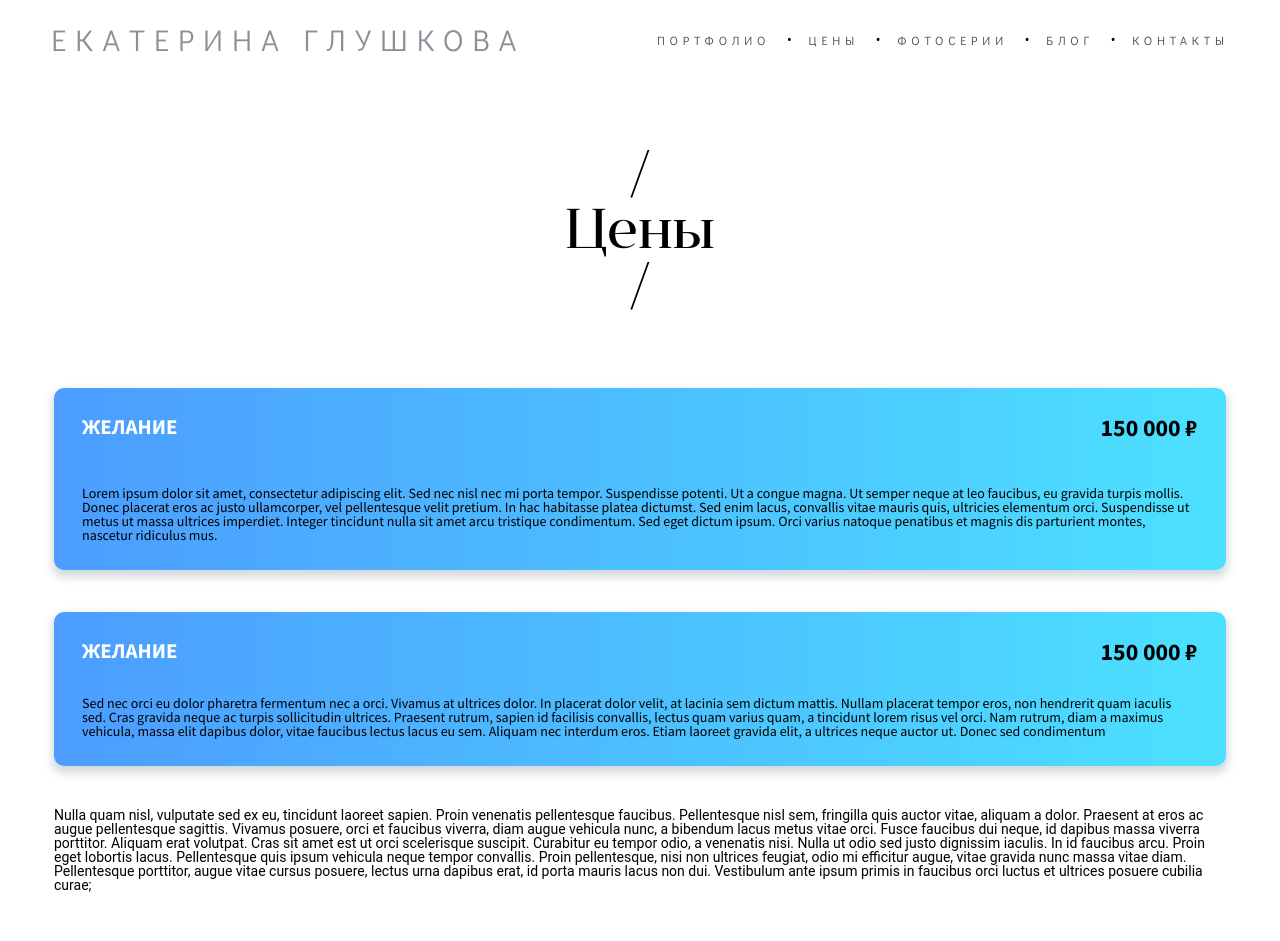
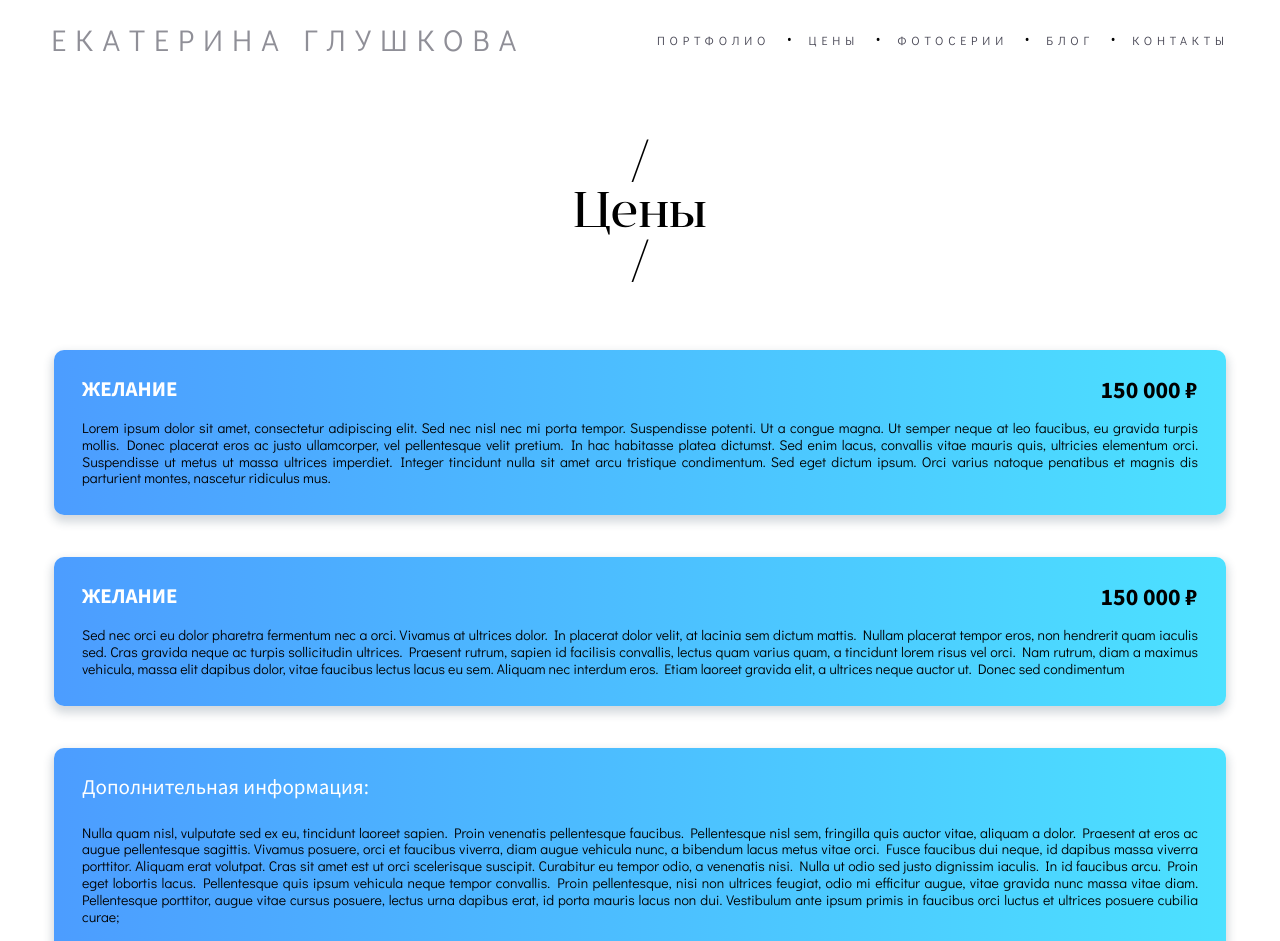
Before and after one commit to Akulllvlllad/glushkova-next-frontend, a Next.js app: page /services in a window 1280 px wide. Shown: the top 941 px of the page. Built offline with nearby package versions, Linux system fonts and the light colour scheme; a web font is replaced by a local one.

Commit message:
add gallery

```diff
--- a/app/components/ui/Extra-info/ExtraInfo.module.scss
+++ b/app/components/ui/Extra-info/ExtraInfo.module.scss
@@ -0,0 +1,37 @@
+.root {
+	&:hover {
+		.wrapper {
+			transform: scale(1.02);
+		}
+	}
+}
+
+.wrapper {
+	display: flex;
+	flex-direction: column;
+	gap: 2rem;
+	padding: 2rem;
+	border-radius: 10px;
+	box-shadow: 0px 5px 10px 2px rgba(34, 60, 80, 0.2);
+	transition: all 0.3s linear 0s;
+	background: linear-gradient(
+		90deg,
+		rgba(0, 115, 255, 0.7) 0%,
+		rgba(0, 212, 255, 0.7) 100%
+	);
+	&:hover {
+		cursor: pointer;
+	}
+}
+.title {
+	font-size: 1.5rem;
+	color: white;
+	font-family: 'Source Sans Pro', sans-serif;
+}
+
+.description {
+	font-size: 1rem;
+	font-family: 'Didact Gothic';
+	line-height: 1.2em;
+	text-align: justify;
+}
--- a/app/components/ui/Extra-info/ExtraInfo.tsx
+++ b/app/components/ui/Extra-info/ExtraInfo.tsx
@@ -1,5 +1,13 @@
 import React, { FC } from 'react'
+import styles from './ExtraInfo.module.scss'
 
 export const ExtraInfo: FC<{ ExtraInfo: string }> = ({ ExtraInfo }) => {
-	return <div>{ExtraInfo}</div>
+	return (
+		<article className={styles.root}>
+			<div className={styles.wrapper}>
+				<h3 className={styles.title}>Дополнительная информация: </h3>
+				<p className={styles.description}>{ExtraInfo}</p>
+			</div>
+		</article>
+	)
 }
--- a/app/components/ui/service-item/ServiceItem.module.scss
+++ b/app/components/ui/service-item/ServiceItem.module.scss
@@ -1,7 +1,6 @@
 @import '../../../assets/scss/lib/globals.scss';
 
 .root {
-
 	&:hover {
 		.wrapper {
 			transform: translate(0px, -10px);
@@ -13,7 +12,7 @@
 	padding: 2rem;
 	display: grid;
 	grid-template-columns: repeat(2, 1fr);
-	grid-template-rows: repeat(2, 1fr);
+
 	grid-column-gap: 0px;
 	grid-row-gap: 1rem;
 	border-radius: 10px;
@@ -26,22 +25,27 @@
 	);
 	&:hover {
 		cursor: pointer;
-
 	}
 }
 .title {
 	font-size: 1.5rem;
 	color: white;
-	font-family: "Source Sans Pro", sans-serif;
+	font-family: 'Source Sans Pro', sans-serif;
+
 	grid-area: 1 / 1 / 2 / 2;
+	height: 2rem;
 }
 .price {
 	font-size: 1.7rem;
 	text-align: end;
-	font-family: "Source Sans Pro", sans-serif;
+	font-family: 'Source Sans Pro', sans-serif;
 	grid-area: 1 / 2 / 2 / 3;
+	height: 2rem;
 }
 .description {
-	font-family: "Source Sans Pro", sans-serif;
+	font-size: 1rem;
+	font-family: 'Didact Gothic';
+	line-height: 1.2em;
 	grid-area: 2 / 1 / 3 / 3;
+	text-align: justify;
 }
--- a/app/components/ui/service-item/ServiceItem.tsx
+++ b/app/components/ui/service-item/ServiceItem.tsx
@@ -13,7 +13,7 @@ export const ServiceItem: FC<Service> = ({ name, price, description }) => {
 			<div className={styles.wrapper}>
 				<strong className={styles.title}>{name}</strong>
 				<strong className={styles.price}>{price} ₽</strong>
-				<p className={styles.description}>{description}</p>
+				<div className={styles.description}>{description}</div>
 			</div>
 		</article>
 	)
--- a/app/components/ui/title/TitlePage.module.scss
+++ b/app/components/ui/title/TitlePage.module.scss
@@ -1,15 +1,33 @@
-@import '../../../assets/fonts/fonts.scss';
+$--NEXT-screen__PC: 1200px;
+$--NEXT-screen__microPC: 992px;
+$--NEXT-screen__Tablet: 768px;
+$--NEXT-screen__phone: 480px;
+$--NEXT-screen__iphone5: 320px;
 
-.root{
+.root {
 	font-family: Anglecia;
 	font-weight: 400;
-	font-size: 4rem;
-	padding: 5rem 0rem;
+	font-size: 50px;
+	padding: 60px 0;
 	color: black;
 }
-.line{
+.line {
 	text-align: center;
 }
-.title{
+.title {
 	text-align: center;
 }
+
+@media (max-width: $--NEXT-screen__microPC) {
+	.root {
+		font-size: 40px;
+		padding: 50px 0;
+	}
+}
+
+@media (max-width: $--NEXT-screen__phone) {
+	.root {
+		font-size: 30px;
+		padding: 20px 0;
+	}
+}
--- a/pages/contacts.tsx
+++ b/pages/contacts.tsx
@@ -6,7 +6,7 @@ import { LinksPanel } from '../app/components/ui/linksPanel/LinksPanel'
 import { FastLinks } from '../app/components/ui/panel-link/FastLinks'
 import { Essay } from '../app/components/ui/essay/Essay'
 import { Form } from '../app/components/ui/form/Form'
-import { Flex2 } from '../app/components/ui/flex2/Flex2'
+
 import { TitlePage } from '../app/components/ui/title/TitlePage'
 
 const me = {
```
Also changed, not shown: pages/p/[id].tsx (added, +40 -0 lines), app/assets/scss/components/gallery.scss (added).
